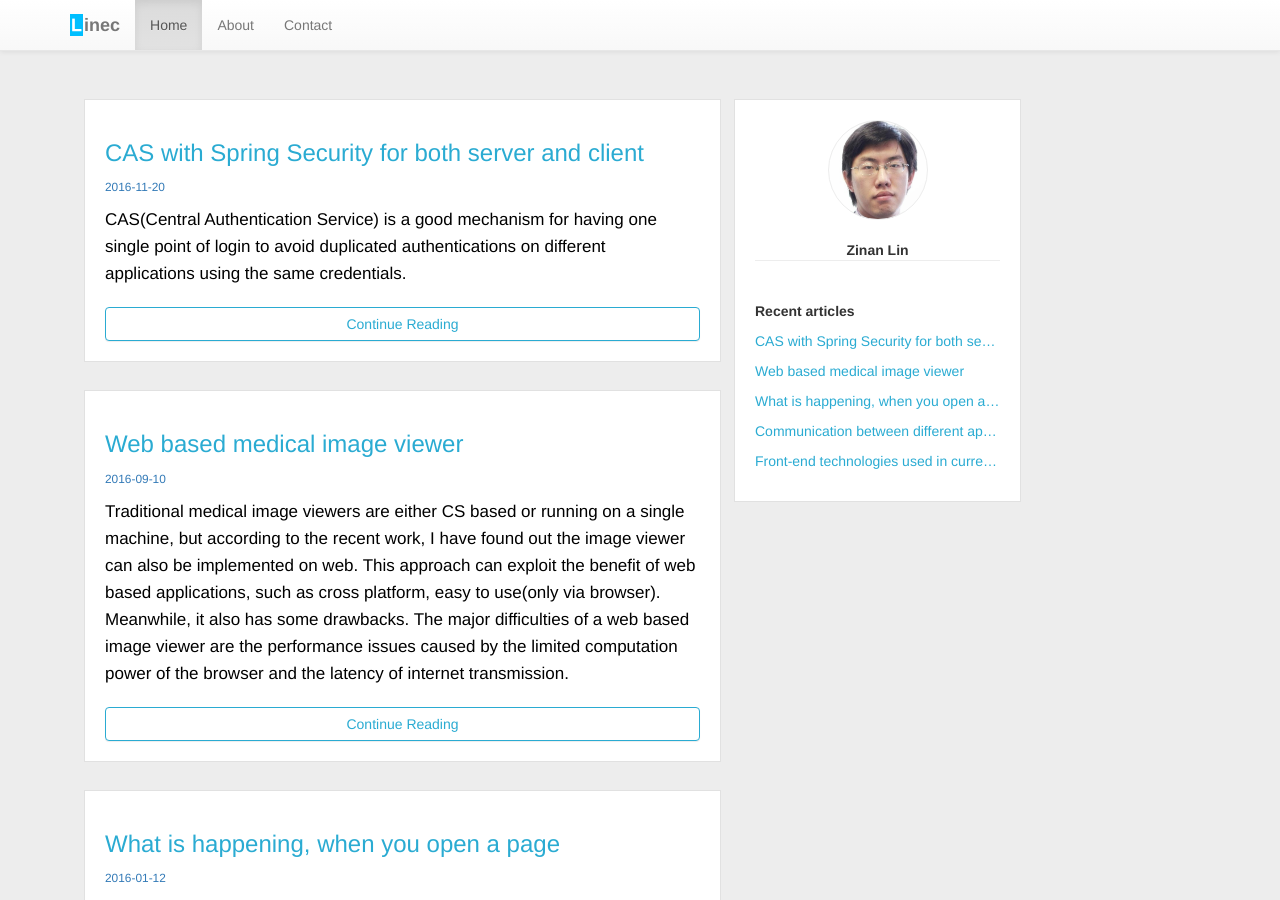
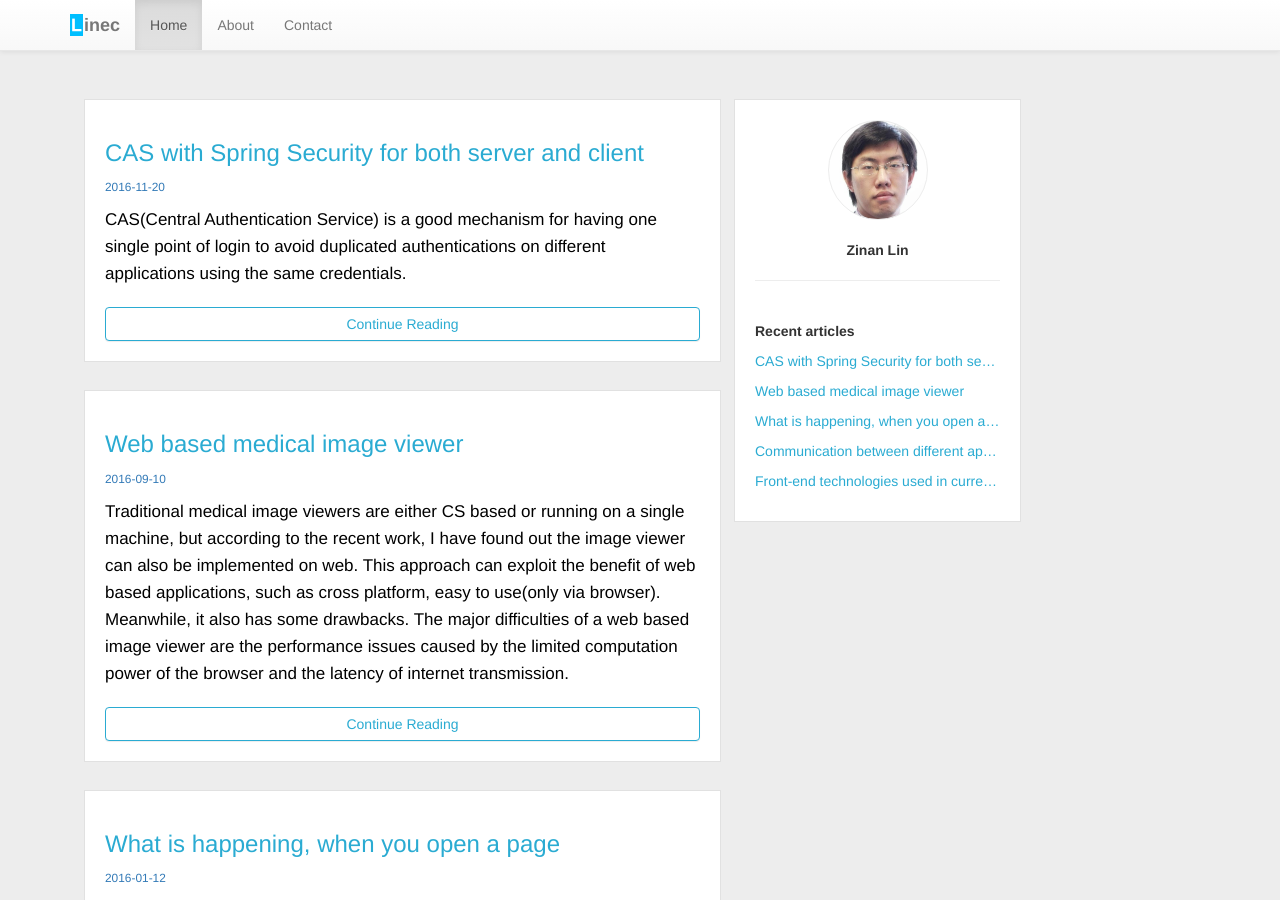
Before and after one commit to simonlzn/simonlzn.github.io, a Jekyll site: the page built from index.html, in a window 1280 px wide and 900 px high. Built offline with Jekyll 4.4.1, drawn with Linux system fonts in a browser that asks for light colours.

Commit message:
layout change

```diff
--- a/index.html
+++ b/index.html
@@ -21,7 +21,7 @@ title: Simon's Blog
 <div class="col-lg-3 recent">
     <div class="center-block col-lg-12 clearfix">
         <div class="photo center-block"></div>
-        <div style="padding-top:20px; text-align: center"><strong>Zinan Lin</strong></div>
+        <div style="padding:20px; text-align: center"><strong>Zinan Lin</strong></div>
     </div>
 
     <div class="section"></div>
```
